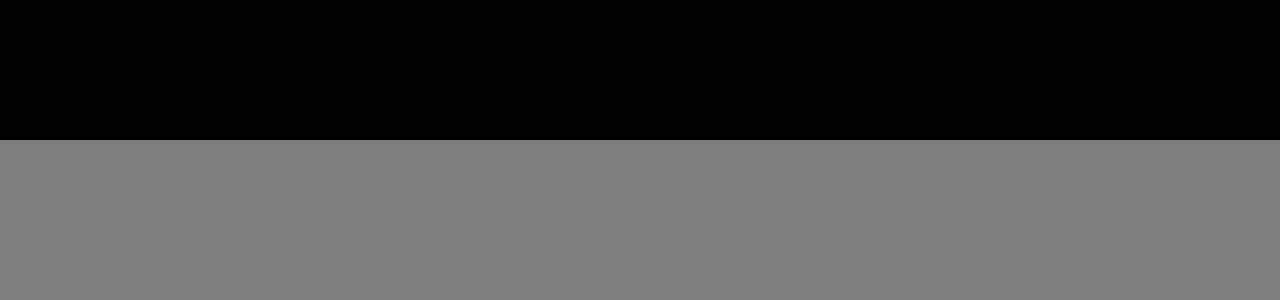
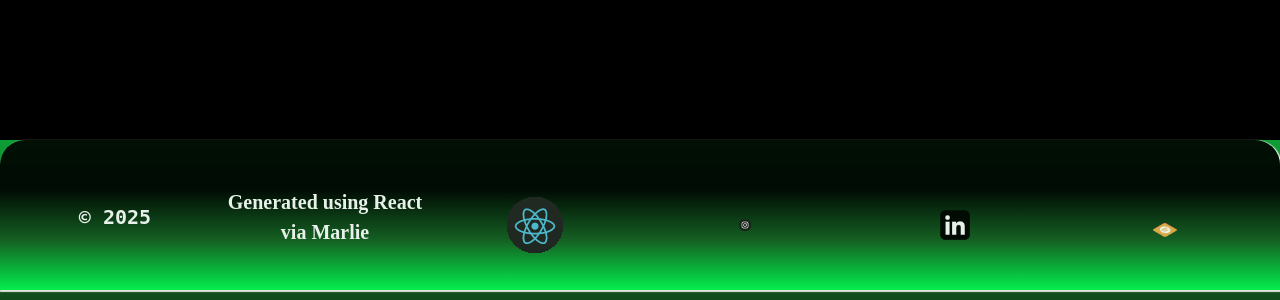
Before and after one commit to 3lectricfly69/React-portfolio, a React (Vite) app: page / in a window 1280 px wide. Shown: the part 821-1121 px from the top of the page. Before the commit the page ends 961 px from the top, so only its background shows below. Built offline with nearby package versions, Linux system fonts and the light colour scheme.

Commit message:
footer readdition

```diff
--- a/src/App.jsx
+++ b/src/App.jsx
@@ -25,7 +25,7 @@ import "./App.css";
         <div className="body">
           <Outlet className="Outlet" />
         </div>
-        {/* <Footer class="Footer"/> */}
+        <Footer class="Footer"/>
       </>
     );
   }
```
